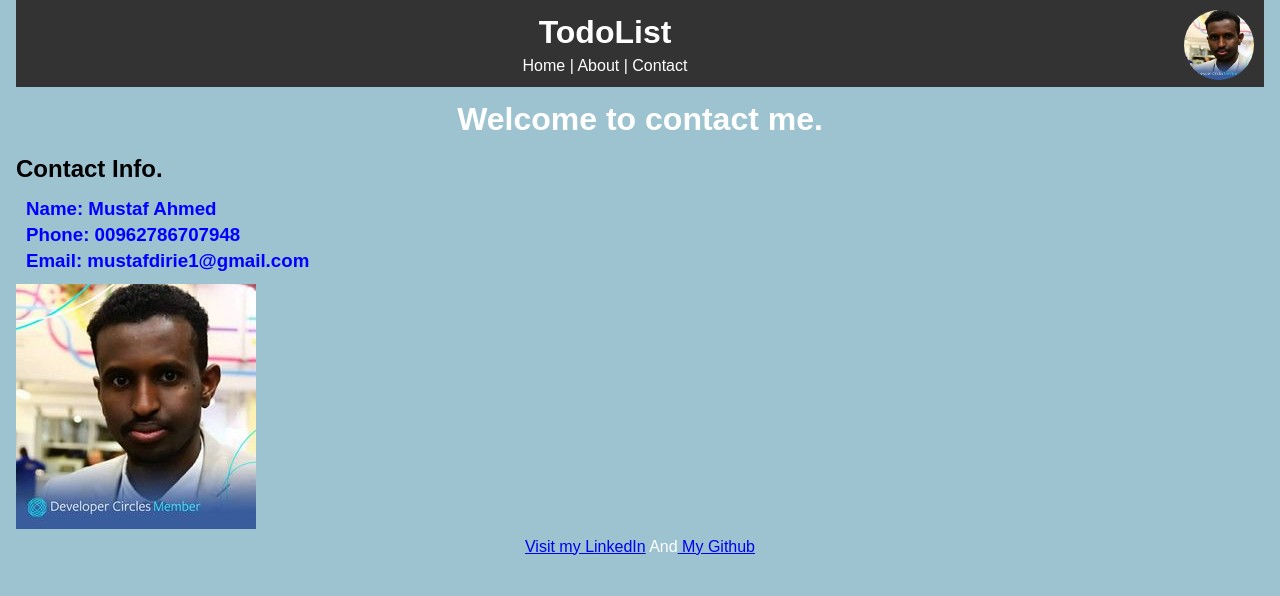
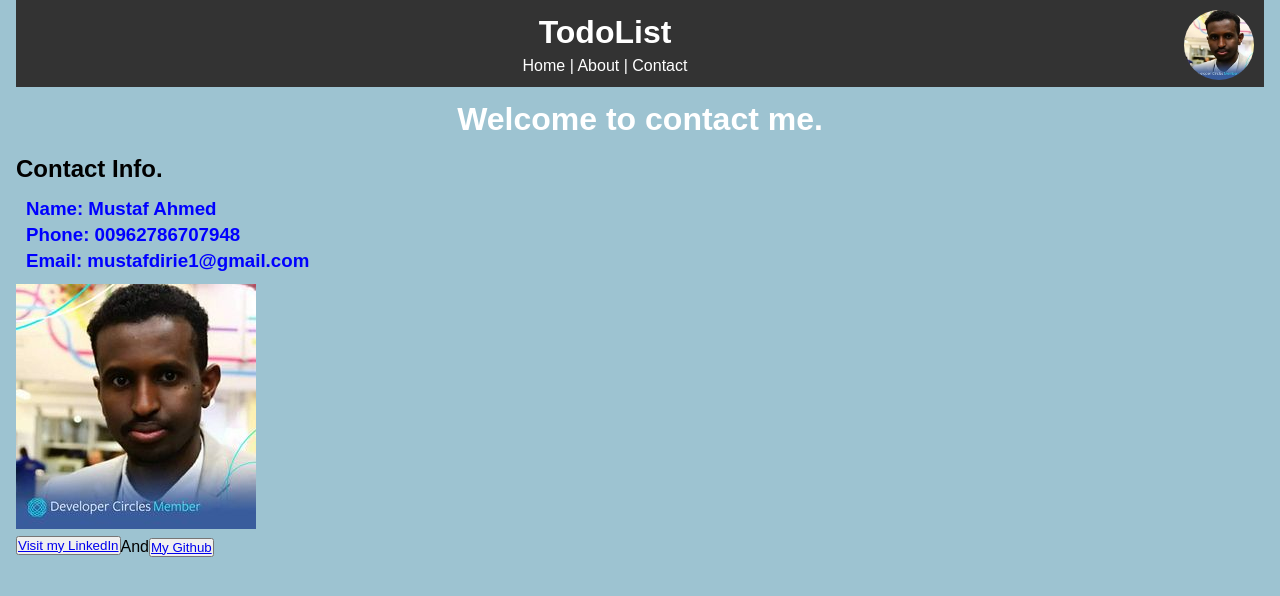
Before and after one commit to mustafcode10/react-todoList, a React (Create React App) app: page /contact in a window 1280 px wide. Shown: the top 596 px of the page. Built offline with nearby package versions, Linux system fonts and the light colour scheme; no server answers.

Commit message:
contact link

```diff
--- a/src/components/pages/Contact.js
+++ b/src/components/pages/Contact.js
@@ -13,13 +13,18 @@ class Contact extends Component {
                 <h3>Phone:  00962786707948</h3>
                 <h3>Email:  mustafdirie1@gmail.com</h3>
                 </div>
-
+                <div>
                 <img src={Mustaf} />
 
-                <p style={linkStyle}>
-                <a href="https://www.linkedin.com/in/mustaf-abtidon-135620179/">Visit my LinkedIn</a> And
-                < a href="https://github.com/mustafcode10?tab=repositories"> My Github</a>
-                </p>
+                </div>
+
+
+
+                <button style={linkStyle}>
+                <a href="https://www.linkedin.com/in/mustaf-abtidon-135620179/"> Visit my LinkedIn </a> </button> And
+                <button >
+                < a href="https://github.com/mustafcode10?tab=repositories"> My Github </a>
+                </button>
 
             </React.Fragment>
 
@@ -40,11 +45,14 @@ const contacInfo = {
 const contactStyle = {
     color: 'blue',
     textAlign: 'left',
-    padding : '10px'
+    padding : '10px',
+
 }
 const linkStyle = {
     textAlign: 'center',
-    color: 'white'
+    color: 'blue',
+    float: 'left',
+    fontColor: 'white'
 }
 
 export default Contact;
```
Also changed, not shown: 1 other file (tests, documents, lock files or other folders).
